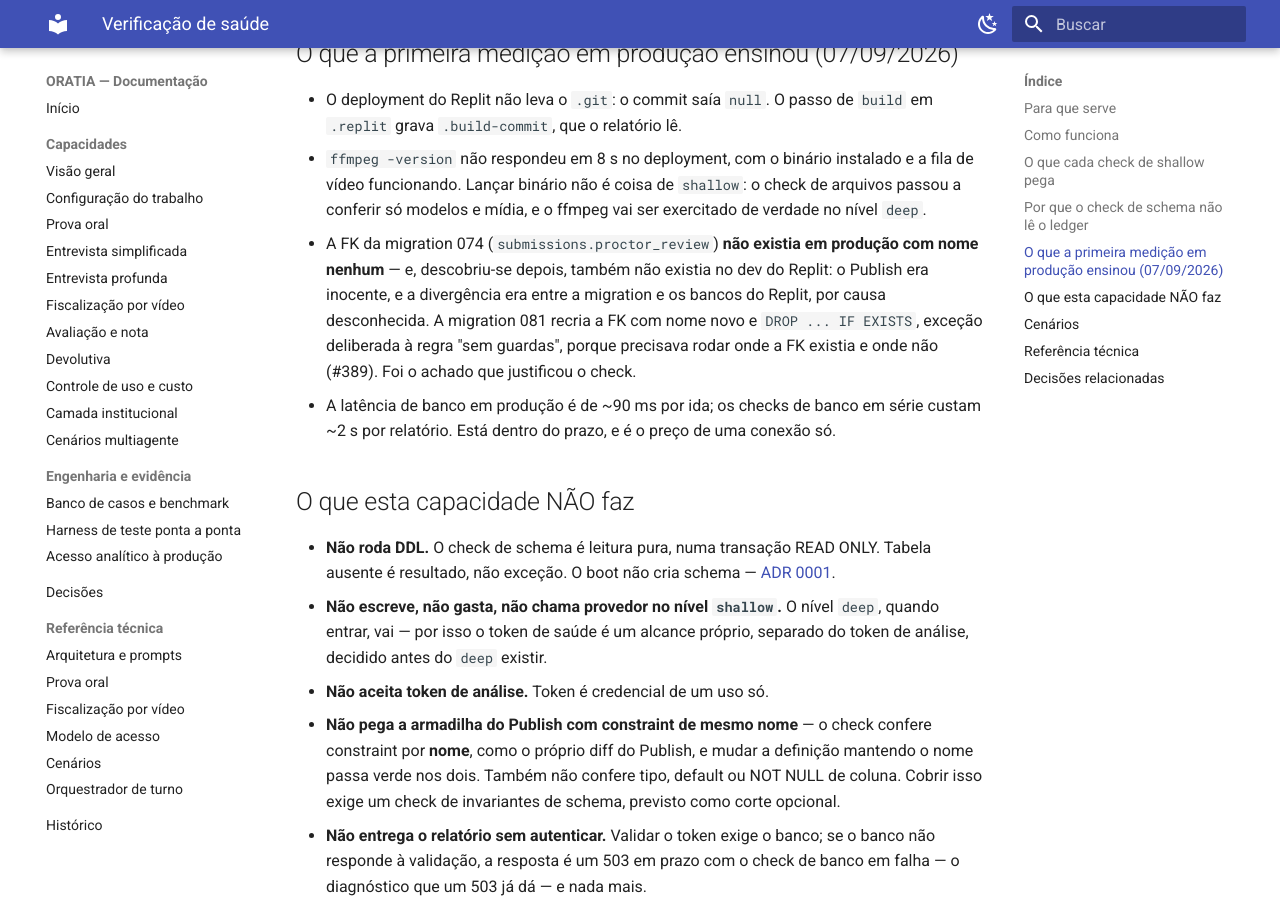
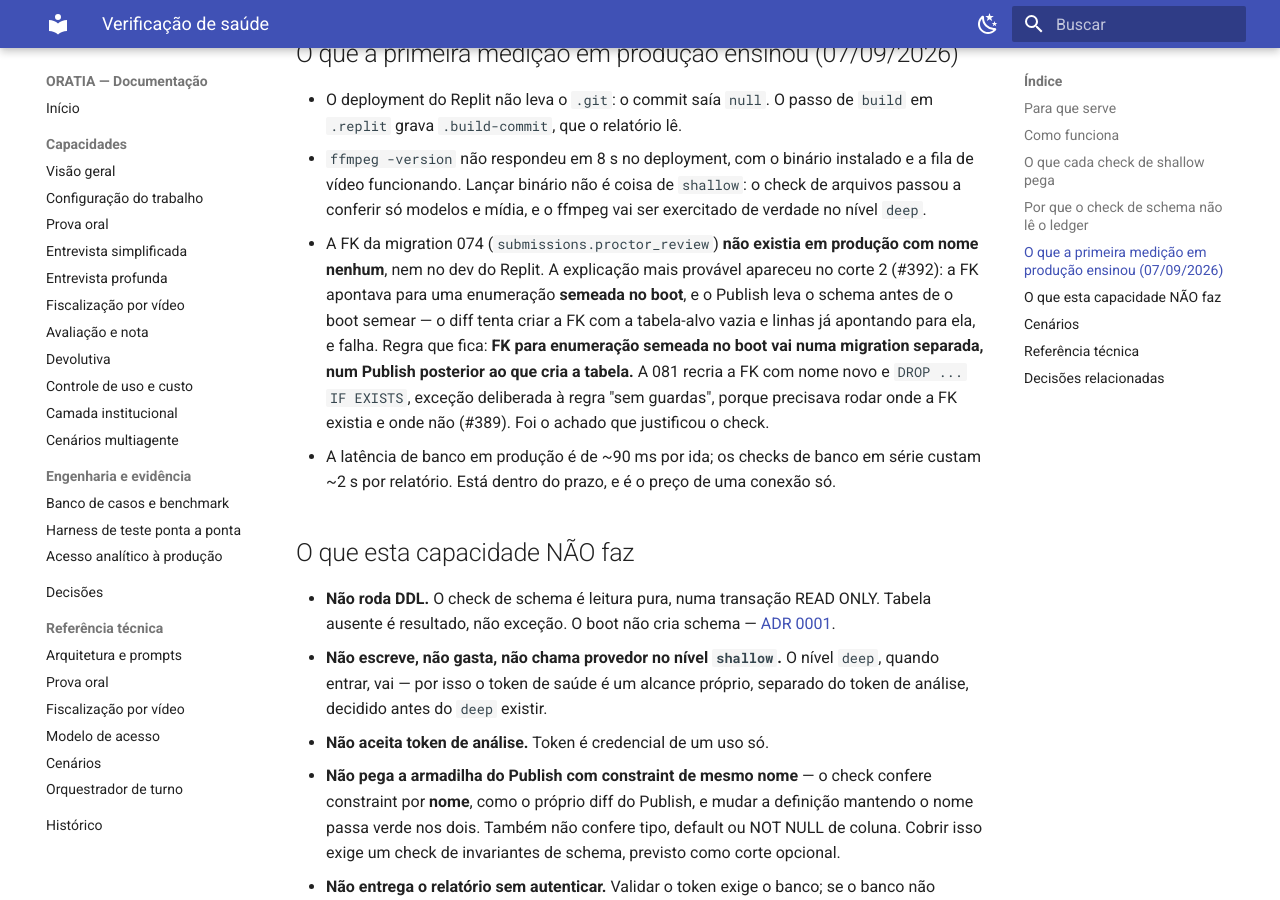
Before and after one commit to gladsjr/super-ta, an MkDocs documentation site: the page built from docs/capacidades/verificacao-de-saude.md, in a window 1280 px wide and 900 px high, scrolled down 2998 px. Built offline with MkDocs 1.6.1 and Material for MkDocs 9.7.7, drawn with Linux system fonts in a browser that asks for light colours.

Commit message:
Migration 082 sem a FK: alcance nasce com linhas e a FK vai num Publish posterior; resumo da tela mostra alcances ausentes (#375, reteste do #392)
Dois pontos do Codex. O P1 revelou mais do que um bug da 082:

1. A 082 (versão anterior) criava a FK com a tabela de alcances vazia — em
   qualquer banco com um token, 23503 no fluxo de dev (migration antes do
   servidor). Mas o problema é maior no Publish: ele leva o schema ANTES de
   o boot semear, então a FK no mesmo diff encontraria a tabela-alvo vazia
   e tokens já apontando para 'analytics' — e falharia. É a explicação mais
   provável para a FK da 074 nunca ter chegado a produção nem ao dev do
   Replit (#389): a mesma ordem, enumeração semeada no boot + FK no diff.

   A 082 agora cria a tabela, insere as duas linhas (pré-requisito da
   coluna com DEFAULT em banco com tokens; a seed do boot segue sendo a
   fonte permanente) e adiciona a coluna. A FK entra na migration seguinte,
   num Publish posterior, quando produção já tiver sido semeada. Regra
   fixada no AGENTS.md e na capacidade. Teste: a 082 real roda numa
   transação com tabelas temporárias e um token pré-existente, e um
   invariante garante que não há FK nela.

2. O resumo do check de seeds na tela não mostrava token_scopes_missing.
   Mostra.

Banco local alinhado (FK da versão anterior removida à mão — artefato de
migration não publicada). 38 testes no health/parser, 368/368.

Co-Authored-By: Claude Fable 5.1 <noreply@anthropic.com>
Claude-Session: https://claude.ai/code/session_01NqW6nYKmppHGsGjjZhjFAQ

```diff
--- a/docs/capacidades/verificacao-de-saude.md
+++ b/docs/capacidades/verificacao-de-saude.md
@@ -120,12 +120,15 @@ da primeira medição em produção (#389).
   `shallow`: o check de arquivos passou a conferir só modelos e mídia, e o
   ffmpeg vai ser exercitado de verdade no nível `deep`.
 - A FK da migration 074 (`submissions.proctor_review`) **não existia em
-  produção com nome nenhum** — e, descobriu-se depois, também não existia no
-  dev do Replit: o Publish era inocente, e a divergência era entre a migration
-  e os bancos do Replit, por causa desconhecida. A migration 081 recria a FK
-  com nome novo e `DROP ... IF EXISTS`, exceção deliberada à regra "sem
-  guardas", porque precisava rodar onde a FK existia e onde não (#389). Foi o
-  achado que justificou o check.
+  produção com nome nenhum**, nem no dev do Replit. A explicação mais
+  provável apareceu no corte 2 (#392): a FK apontava para uma enumeração
+  **semeada no boot**, e o Publish leva o schema antes de o boot semear — o
+  diff tenta criar a FK com a tabela-alvo vazia e linhas já apontando para
+  ela, e falha. Regra que fica: **FK para enumeração semeada no boot vai numa
+  migration separada, num Publish posterior ao que cria a tabela.** A 081
+  recria a FK com nome novo e `DROP ... IF EXISTS`, exceção deliberada à regra
+  "sem guardas", porque precisava rodar onde a FK existia e onde não (#389).
+  Foi o achado que justificou o check.
 - A latência de banco em produção é de ~90 ms por ida; os checks de banco em
   série custam ~2 s por relatório. Está dentro do prazo, e é o preço de uma
   conexão só.
--- a/static/admin.html
+++ b/static/admin.html
@@ -734,8 +734,10 @@ function healthSummary(c) {
       return falta ? `faltando no banco: ${escapeHtml(falta)}` : `${d.files} migrations no código; tudo o que veio depois da ${escapeHtml(d.baseline || '?')} está no banco`;
     }
     case 'seeds': {
-      const probs = [...(d.missing || []).map(t => `tabela ${t} ausente`), ...(d.empty || []).map(t => `${t} vazia`), ...(d.admin_bootstrap === false ? ['sem admin global'] : [])];
-      return probs.length ? escapeHtml(probs.join('; ')) : 'enumerações povoadas e admin global presente';
+      const probs = [...(d.missing || []).map(t => `tabela ${t} ausente`), ...(d.empty || []).map(t => `${t} vazia`),
+        ...((d.token_scopes_missing || []).length ? [`alcance(s) de token ausente(s): ${d.token_scopes_missing.join(', ')}`] : []),
+        ...(d.admin_bootstrap === false ? ['sem admin global'] : [])];
+      return probs.length ? escapeHtml(probs.join('; ')) : 'enumerações povoadas, alcances de token completos e admin global presente';
     }
     case 'jobs': return `${d.pending ?? 0} pendente(s)` + (d.runner ? ` · executor com tique há ${d.runner.silent_s} s` : ' · executor não ligado neste processo') + avisos;
     case 'assets': return (d.missing || []).length ? `faltando: ${escapeHtml(d.missing.join(', '))}` : `modelos presentes · ${d.soundcheck_mp3}/${d.soundcheck_expected} áudios do sound check`;
```
Also changed, not shown: AGENTS.md (+5 -0 lines), 2 other files.
